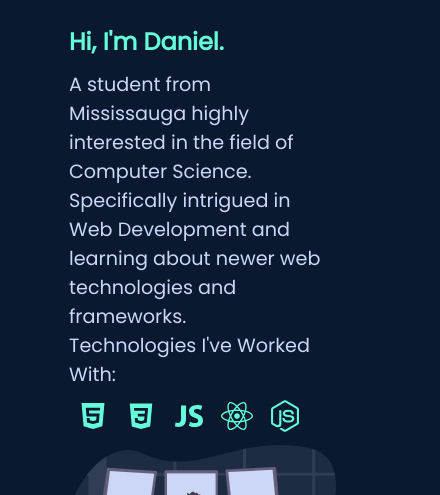
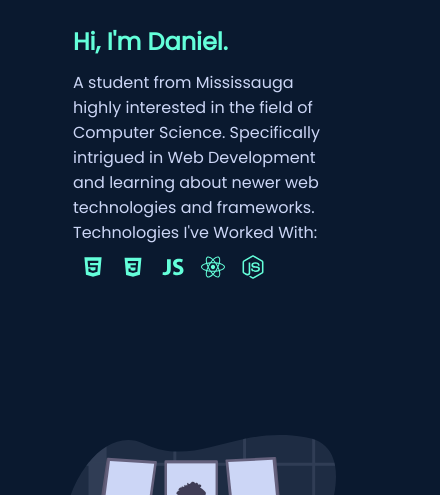
Before and after one commit to DanielKurien/personal-website, a React (Create React App) app: page / in a window 390 px wide. Shown: the part 964-1459 px from the top of the page, 440 px wide, since content can reach past the window. Built offline with nearby package versions, Linux system fonts and the light colour scheme.

Commit message:
Made Website More Responsive

```diff
--- a/src/App.css
+++ b/src/App.css
@@ -24,4 +24,6 @@
 body{
   background: #0a192f;
   max-width:100%;
+  max-width: 100%;
+  overflow-x: hidden;
 }
--- a/src/components/AboutSection/AboutElements.js
+++ b/src/components/AboutSection/AboutElements.js
@@ -23,6 +23,11 @@
     padding-left: 4rem;
     padding-right: 4rem;
   }
+
+  @media screen and (max-width: 440px) {
+    padding-right: 4.5rem;
+    padding-left: 4rem;
+  }
 `;
 
 export const AboutText = styled.div`
@@ -42,6 +47,13 @@
 
 export const AboutBody = styled.p`
   font-size: 1.2rem;
+
+  @media screen and (max-width: 440px) {
+    font-size: 1rem;
+  }
+  @media screen and (max-width: 330px) {
+    font-size: 0.8rem;
+  }
 `;
 export const AboutImage = styled.img`
   display: flex;
@@ -55,7 +67,7 @@
   @media screen and (max-width: 486px) {
     width: 17rem;
   }
-  @media screen and (max-width: 350px) {
+  @media screen and (max-width: 370px) {
     width: 12rem;
   }
 `;
@@ -68,21 +80,30 @@
     flex-direction: column;
     align-items: flex-start;
   }
-  @media screen and (max-width: 350px) {
-    font-size: 0.8rem;
-  }
 `;
 
 export const TechnologyText = styled.p`
   font-size: 1.2rem;
+
+  @media screen and (max-width: 440px) {
+    font-size: 1rem;
+  }
+  @media screen and (max-width: 330px) {
+    font-size: 0.8rem;
+  }
 `;
 
 export const TechnologyLogos = styled.div`
   margin-top: 0.5rem;
   color: #64ffda;
   font-size: 2rem;
+
+  @media screen and (max-width: 440px) {
+    font-size: 1.5rem;
+  }
+
   @media screen and (max-width: 350px) {
-    font-size: 0.8rem;
+    font-size: 1.2rem;
   }
 `;
 
--- a/src/components/ContactSection/ContactElements.js
+++ b/src/components/ContactSection/ContactElements.js
@@ -13,7 +13,12 @@
   margin-top: 10rem;
 
   @media screen and (max-width: 710px) {
-    margin-top: 20rem;
+    margin-top: 30rem;
+  }
+
+  @media screen and (max-width: 400px) {
+    padding-left: 5rem;
+    padding-right: 5rem;
   }
 `;
 
@@ -26,6 +31,10 @@
 
 export const IconP = styled.p`
   font-size: 1.5rem;
+
+  @media screen and (max-width: 320px) {
+    font-size: 1rem;
+  }
 `;
 export const ContactIcons = styled.div`
   padding: 1rem;
@@ -36,25 +45,43 @@
 `;
 export const ContactHeading = styled.h1`
   color: #64ffda;
-  font-size: 2rem;
+  font-size: 2.5rem;
   margin-bottom: 1rem;
   display: flex;
   justify-content: center;
   align-items: center;
+
+  @media screen and (max-width: 480px) {
+    font-size: 1.8rem;
+  }
+  @media screen and (max-width: 320px) {
+    font-size: 1.5rem;
+  }
 `;
 
 export const MailIcon = styled(BiMailSend)`
   font-size: 2.5rem;
   margin: 0 2rem;
   color: #ff7f7f;
+
+  @media screen and (max-width: 320px) {
+    font-size: 2rem;
+  }
 `;
 export const LinkedinIcon = styled(AiFillLinkedin)`
   font-size: 2.5rem;
   margin: 0 2rem;
   color: #0e76a8;
+
+  @media screen and (max-width: 320px) {
+    font-size: 2rem;
+  }
 `;
 export const GithubIcon = styled(AiFillGithub)`
   font-size: 2.5rem;
   margin: 0 2rem;
   color: #6cc644;
+  @media screen and (max-width: 320px) {
+    font-size: 2rem;
+  }
 `;
--- a/src/components/HeroSection/HeroElements.js
+++ b/src/components/HeroSection/HeroElements.js
@@ -35,8 +35,14 @@
   color: #64ffda;
   text-align: center;
 
+  @media screen and (min-width: 1400px) {
+    font-size: 2.5rem;
+  }
   @media screen and (max-width: 480px) {
     font-size: 1.5rem;
+  }
+  @media screen and (max-width: 380px) {
+    font-size: 1rem;
   }
 `;
 
@@ -53,4 +59,8 @@
   @media screen and (max-width: 480px) {
     width: 17rem;
   }
+
+  @media screen and (max-width: 380px) {
+    width: 14rem;
+  }
 `;
--- a/src/components/Project/ProjectElement.js
+++ b/src/components/Project/ProjectElement.js
@@ -22,6 +22,11 @@
   @media screen and (max-width: 480px) {
     width: 17rem;
   }
+
+  @media screen and (max-width: 350px) {
+    width: 15rem;
+    height: 17rem;
+  }
 `;
 
 export const TopProjectIcons = styled.div`
@@ -31,11 +36,18 @@
 
 export const ToolsIcon = styled(VscTools)`
   font-size: 2rem;
+
+  @media screen and (max-width: 350px) {
+    font-size: 1.6rem;
+  }
 `;
 
 export const GithubIcon = styled(AiFillGithub)`
   font-size: 1.7rem;
   color: #64ffda;
+  @media screen and (max-width: 350px) {
+    font-size: 1.2rem;
+  }
 `;
 
 export const ProjectText = styled.div`
@@ -43,6 +55,10 @@
   flex-direction: column;
   justify-content: flex-end;
   align-items: center;
+
+  @media screen and (max-width: 350px) {
+    font-size: 0.8rem;
+  }
 `;
 
 export const ProjectHeader = styled.h2`
@@ -52,6 +68,9 @@
 
   @media screen and (max-width: 480px) {
     font-size: 1.5rem;
+  }
+  @media screen and (max-width: 350px) {
+    font-size: 1.1rem;
   }
 `;
 
--- a/src/components/ProjectsSection/ProjectsElements.js
+++ b/src/components/ProjectsSection/ProjectsElements.js
@@ -28,6 +28,10 @@
   @media screen and (max-width: 480px) {
     font-size: 1.8rem;
   }
+
+  @media screen and (max-width: 350px) {
+    font-size: 1.3rem;
+  }
 `;
 export const ProjectItems = styled.div`
   display: flex;
```
